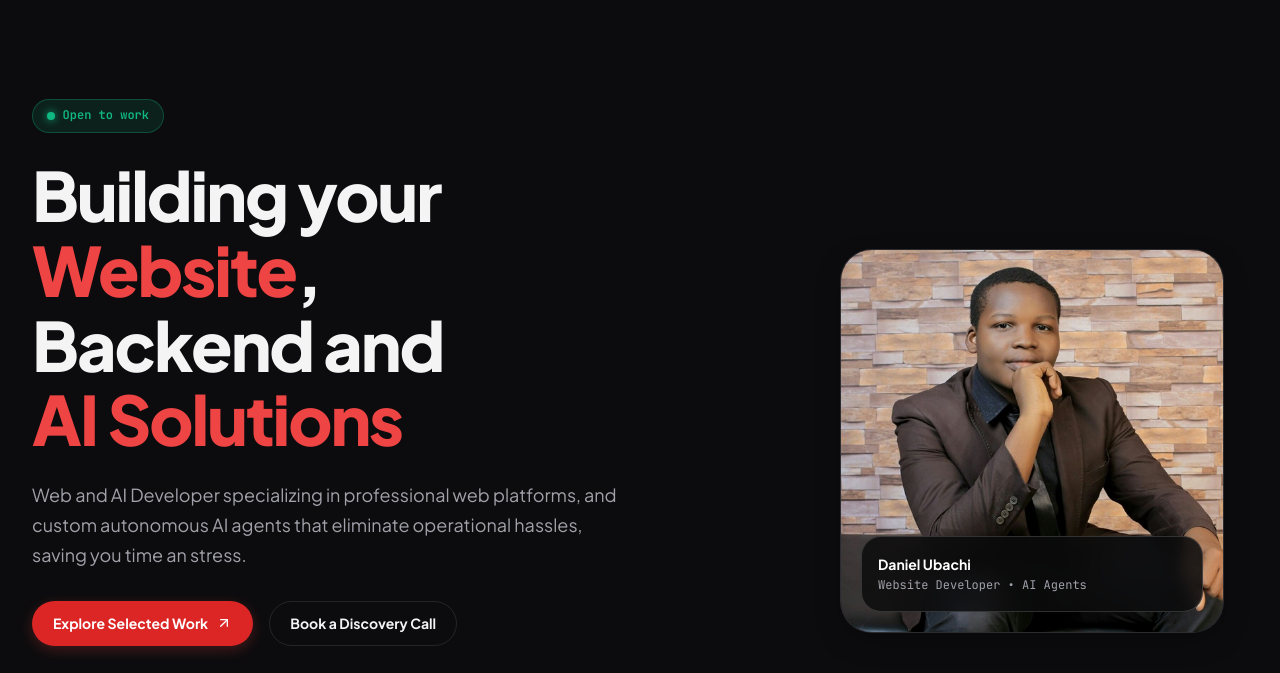
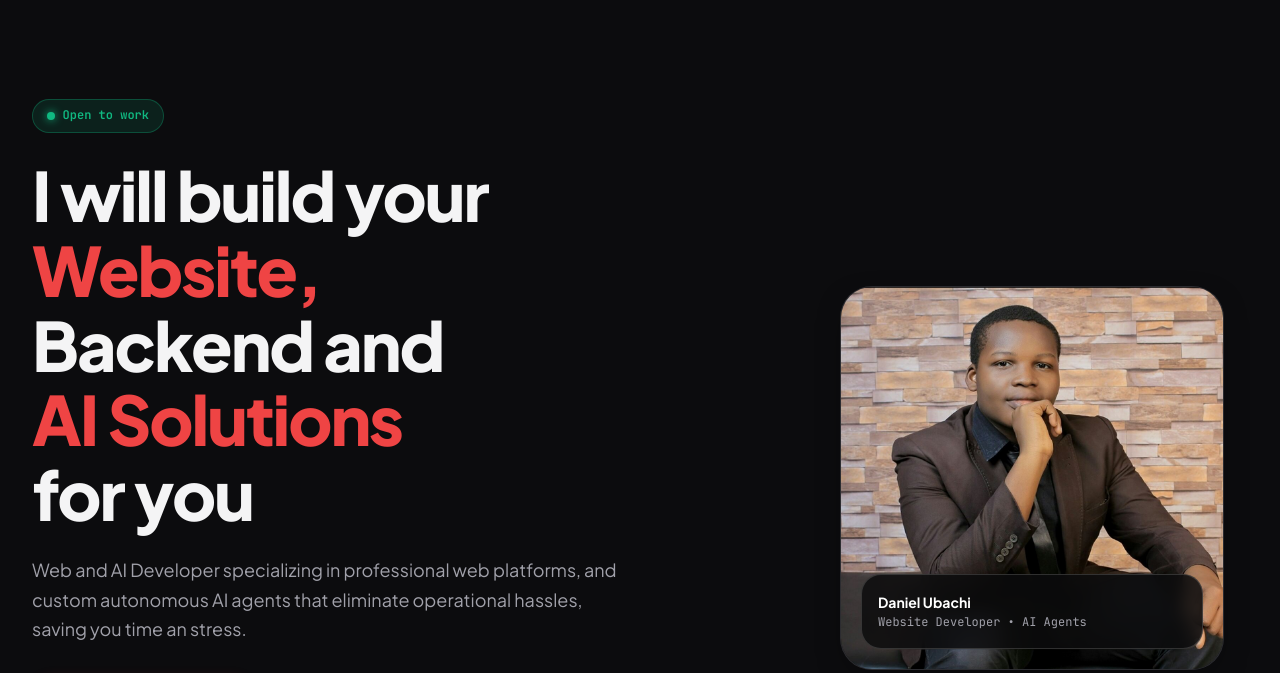
Before and after one commit to creativedaub/home, a website: page index.html in a window 1280 px wide. Shown: the part 78-751 px from the top of the page. Drawn offline with Linux system fonts and the light colour scheme.

Commit message:
Update index.html

```diff
--- a/index.html
+++ b/index.html
@@ -143,7 +143,7 @@
                 </div>
 
                 <h1 class="hero-title">
-                  Building your <br> <span class="text-red">Website</span>, <br> Backend and <br> <span class="text-red">AI Solutions</span>
+                  I will build your <br> <span class="text-red">Website,</span> <br> Backend and <br> <span class="text-red">AI Solutions</span> <br> for you
                 </h1>
 
                 <p class="hero-lead">
```
